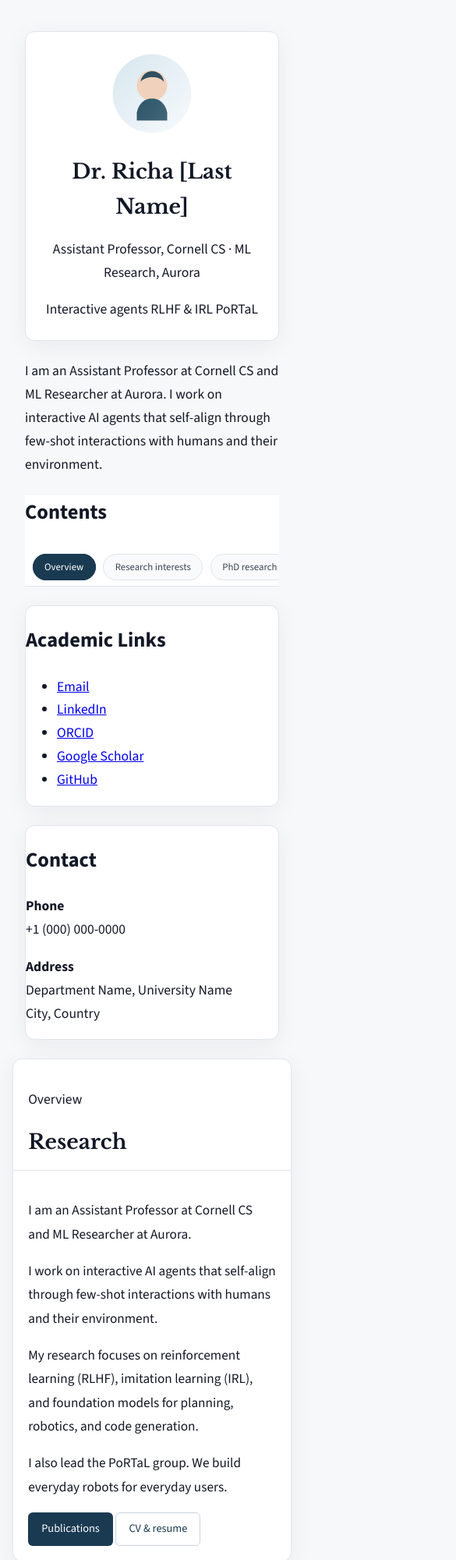
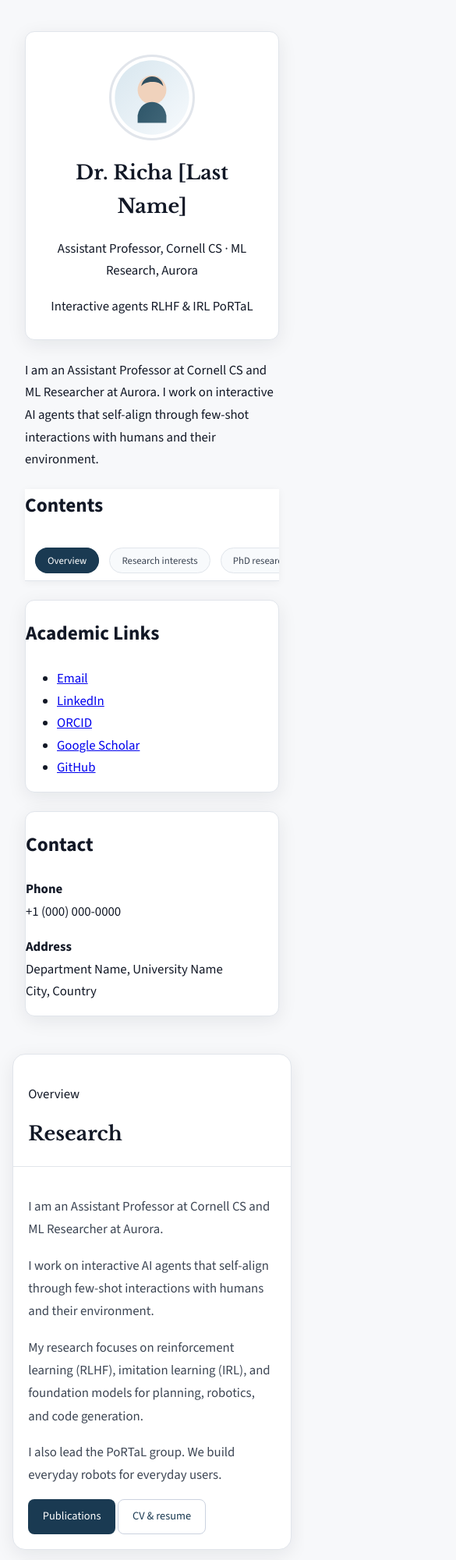
Before and after one commit to apoorvawasthi7-personal/richa_website, a plain HTML site: page index.html in a window 390 px wide. Shown: the top 2000 px of the page at 78% size, 585 px wide, since content can reach past the window. Drawn offline with nearby package versions, Linux system fonts and the light colour scheme.

Commit message:
Update styles.css

```diff
--- a/styles.css
+++ b/styles.css
@@ -4,17 +4,25 @@
   --text: #121826;
   --text-secondary: #3d4654;
   --muted: #5c6470;
+
   --accent: #1a3a52;
   --accent-hover: #0f2433;
-  --accent-line: #2d5a7a;
+
   --border: #e1e5eb;
   --border-strong: #cbd2df;
+
   --shadow-sm: 0 1px 2px rgba(15, 23, 42, 0.04);
-  --shadow-md: 0 6px 30px rgba(15, 23, 42, 0.06);
+  --shadow-md: 0 6px 25px rgba(15, 23, 42, 0.08);
+
   --radius: 12px;
+
   --font-sans: "Source Sans 3", system-ui, sans-serif;
   --font-serif: "Libre Baskerville", Georgia, serif;
+
+  --transition: 0.25s ease;
 }
+
+/* ===== Base Reset ===== */
 
 * {
   box-sizing: border-box;
@@ -27,7 +35,7 @@ html {
 body {
   margin: 0;
   font-family: var(--font-sans);
-  font-size: 1.1rem;
+  font-size: 1.05rem;
   background: var(--bg);
   color: var(--text);
   line-height: 1.7;
@@ -41,21 +49,20 @@ body {
   padding: 1.5rem;
 }
 
-.sidebar {
-  padding: 1.5rem 1rem;
-  background: transparent;
-  border: none;
-}
-
-/* spacing between blocks */
-.sidebar > * + *,
-.content-inner > * + * {
-  margin-top: 1.5rem;
-}
-
 .content-inner {
   max-width: 800px;
   margin: 0 auto;
+}
+
+.sidebar {
+  padding: 1.5rem 1rem;
+}
+
+/* consistent spacing rhythm */
+.page > * + *,
+.content-inner > * + *,
+.sidebar > * + * {
+  margin-top: 1.5rem;
 }
 
 /* ===== Top Navigation ===== */
@@ -66,30 +73,41 @@ body {
   background: var(--paper);
   border-bottom: 1px solid var(--border);
   z-index: 100;
+  box-shadow: 0 2px 10px rgba(0,0,0,0.05);
 }
 
 .nav-list {
   display: flex;
-  flex-wrap: wrap;
   justify-content: center;
-  gap: 0.6rem;
-  padding: 0.6rem;
+  align-items: center;
+  gap: 0.8rem;
+  padding: 0.8rem;
   margin: 0;
   list-style: none;
+  flex-wrap: nowrap;
+  overflow-x: auto;
+  scrollbar-width: none;
+}
+
+.nav-list::-webkit-scrollbar {
+  display: none;
 }
 
 .nav-list a {
-  padding: 0.45rem 0.9rem;
+  padding: 0.45rem 0.95rem;
   border-radius: 999px;
   border: 1px solid var(--border);
   background: #f8fafc;
   text-decoration: none;
   font-size: 0.85rem;
   color: var(--text-secondary);
+  transition: var(--transition);
+  white-space: nowrap;
 }
 
 .nav-list a:hover {
   background: #eef3f7;
+  transform: translateY(-1px);
 }
 
 .nav-list a.active {
@@ -107,12 +125,19 @@ body {
   border: 1px solid var(--border);
   border-radius: var(--radius);
   box-shadow: var(--shadow-md);
+  transition: var(--transition);
 }
 
-/* profile */
+/* hover effect only for sections (not profile card) */
+.section:hover {
+  transform: translateY(-4px);
+  box-shadow: 0 12px 35px rgba(15, 23, 42, 0.10);
+}
+
+/* ===== Profile ===== */
 
 .profile-card {
-  padding: 1.5rem;
+  padding: 1.8rem;
   text-align: center;
 }
 
@@ -120,6 +145,8 @@ body {
   width: 110px;
   height: 110px;
   border-radius: 50%;
+  object-fit: cover;
+  border: 3px solid var(--border);
 }
 
 .profile-card h1 {
@@ -127,23 +154,15 @@ body {
   font-family: var(--font-serif);
 }
 
-/* sections */
+/* ===== Sections ===== */
 
 .section {
-  transition: transform 0.2s ease, box-shadow 0.2s ease;
-}
-
-.section:hover {
-  transform: translateY(-2px);
-  box-shadow: 0 10px 40px rgba(15, 23, 42, 0.08);
-}
-
-.section + .section {
-  margin-top: 2.5rem;
+  padding: 0;
+  border-radius: 16px;
 }
 
 .section__head {
-  padding: 1.6rem 2rem 1rem;
+  padding: 1.8rem 2rem 1rem;
   border-bottom: 1px solid var(--border);
 }
 
@@ -153,22 +172,29 @@ body {
 }
 
 .section__body {
-  padding: 1.75rem 2rem 2rem;
+  padding: 1.8rem 2rem 2rem;
 }
 
 .section__body p {
-  font-size: 1.08rem;
+  font-size: 1.05rem;
   line-height: 1.75;
+  color: var(--text-secondary);
+}
+
+/* spacing between sections */
+.section + .section {
+  margin-top: 2rem;
 }
 
 /* ===== Buttons ===== */
 
 .button {
   display: inline-block;
-  padding: 0.5rem 1rem;
-  border-radius: 6px;
+  padding: 0.55rem 1.1rem;
+  border-radius: 8px;
   text-decoration: none;
   font-size: 0.9rem;
+  transition: var(--transition);
   border: 1px solid transparent;
 }
 
@@ -177,29 +203,45 @@ body {
   color: white;
 }
 
+.button.primary:hover {
+  background: var(--accent-hover);
+}
+
 .button.secondary {
   border: 1px solid var(--border-strong);
   color: var(--accent);
+  background: transparent;
+}
+
+.button.secondary:hover {
+  background: #f1f5f9;
 }
 
 /* ===== Grids ===== */
 
-.interest-grid {
+.interest-grid,
+.metric-row,
+.gallery-grid {
   display: grid;
-  grid-template-columns: repeat(2, 1fr);
   gap: 0.75rem;
 }
 
+.interest-grid {
+  grid-template-columns: repeat(2, 1fr);
+}
+
 .metric-row {
-  display: grid;
   grid-template-columns: repeat(3, 1fr);
-  gap: 0.75rem;
 }
 
 .gallery-grid {
-  display: grid;
   grid-template-columns: repeat(3, 1fr);
-  gap: 0.75rem;
+}
+
+img {
+  max-width: 100%;
+  height: auto;
+  border-radius: 8px;
 }
 
 /* ===== Timeline ===== */
@@ -209,24 +251,34 @@ body {
   padding-left: 1rem;
 }
 
-/* ===== Back to top ===== */
+/* ===== Back to Top ===== */
 
 .back-to-top {
   position: fixed;
   right: 1rem;
   bottom: 1rem;
-  width: 42px;
-  height: 42px;
-  border-radius: 8px;
+  width: 44px;
+  height: 44px;
+  border-radius: 10px;
   background: var(--paper);
   border: 1px solid var(--border);
   cursor: pointer;
   opacity: 0;
-  transition: 0.2s;
+  transform: translateY(10px);
+  transition: var(--transition);
 }
 
 .back-to-top.show {
   opacity: 1;
+  transform: translateY(0);
+}
+
+/* ===== Focus Accessibility ===== */
+
+a:focus,
+button:focus {
+  outline: 2px solid var(--accent);
+  outline-offset: 2px;
 }
 
 /* ===== Mobile ===== */
@@ -237,10 +289,7 @@ body {
     padding: 1rem;
   }
 
-  .section__head {
-    padding: 1.2rem 1.2rem 0.8rem;
-  }
-
+  .section__head,
   .section__body {
     padding: 1.2rem;
   }
@@ -249,20 +298,17 @@ body {
     margin-top: 1.5rem;
   }
 
-  .nav-list {
-    justify-content: flex-start;
-    overflow-x: auto;
-    flex-wrap: nowrap;
-  }
-
-  .nav-list a {
-    white-space: nowrap;
-    font-size: 0.8rem;
-  }
-
   .interest-grid,
   .metric-row,
   .gallery-grid {
     grid-template-columns: 1fr;
   }
+
+  .nav-list {
+    justify-content: flex-start;
+  }
+
+  .nav-list a {
+    font-size: 0.8rem;
+  }
 }
```
